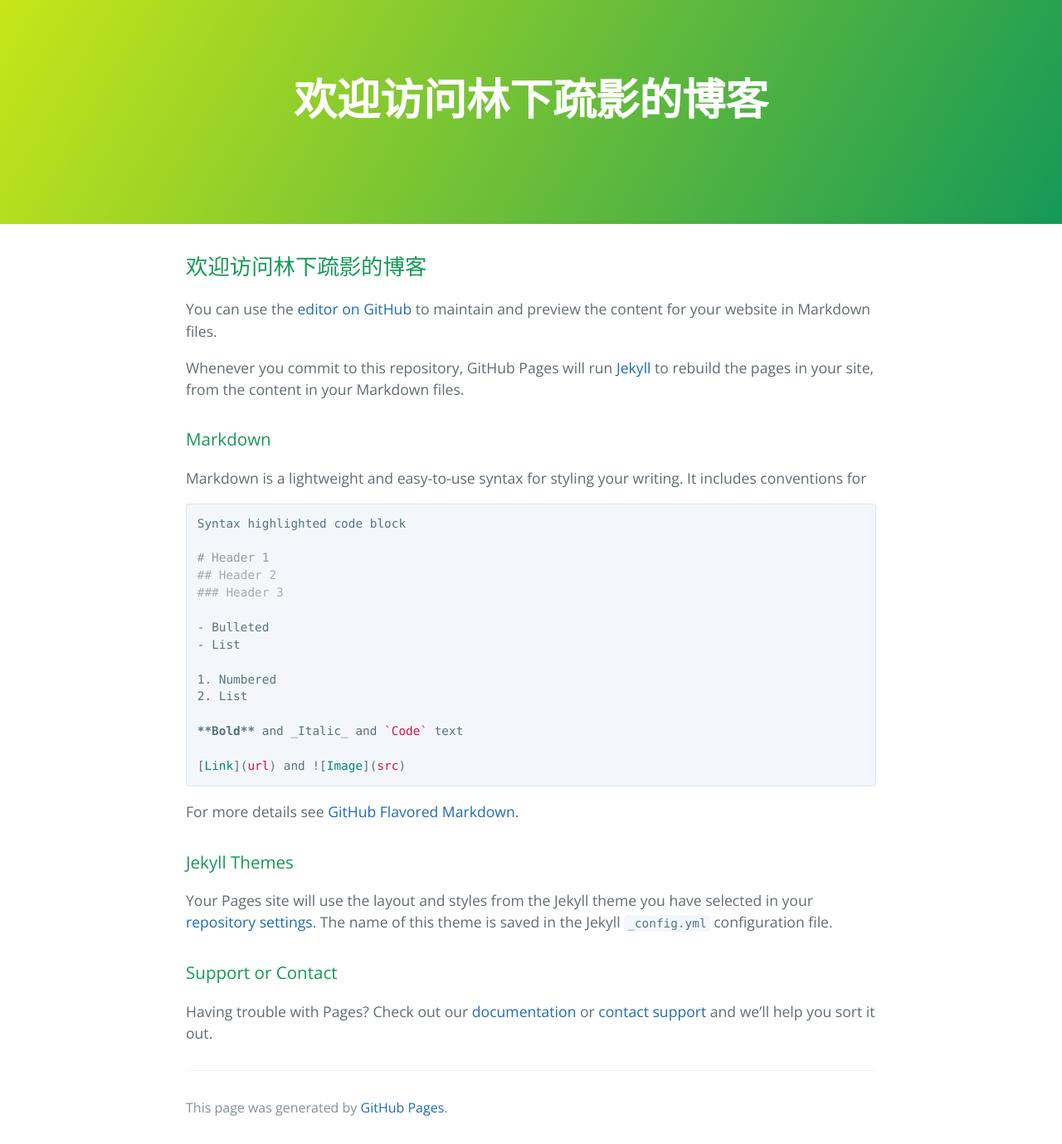
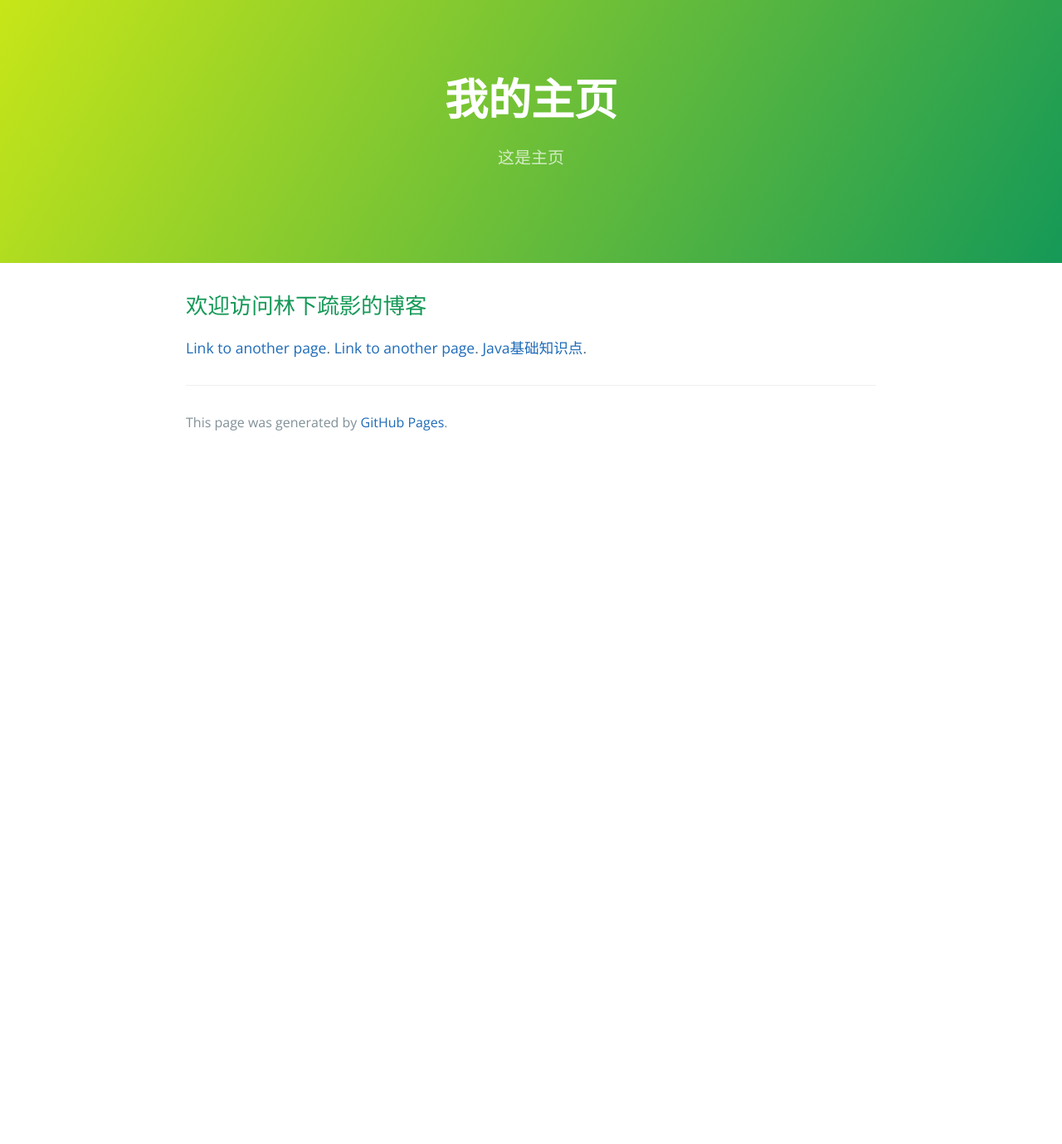
Before and after one commit to 956985106/956985106.github.io, a Jekyll site: the page built from index.md, in a window 1280 px wide. Shown: the whole page at 83% size. Built offline with Jekyll 4.4.1, drawn with Linux system fonts in a browser that asks for light colours; our own code applies the rules of GitHub Pages for plain Markdown files; the repository's description, which GitHub fills in, is left out; after the commit the page ends 900 px from its top, so only the background shows below that.

Commit message:
增加页面

````diff
--- a/index.md
+++ b/index.md
@@ -1,37 +1,10 @@
+---
+layout: default
+title: 我的主页
+description: 这是主页
+---
+
 ## 欢迎访问林下疏影的博客
-
-You can use the [editor on GitHub](https://github.com/956985106/956985106.github.io/edit/main/index.md) to maintain and preview the content for your website in Markdown files.
-
-Whenever you commit to this repository, GitHub Pages will run [Jekyll](https://jekyllrb.com/) to rebuild the pages in your site, from the content in your Markdown files.
-
-### Markdown
-
-Markdown is a lightweight and easy-to-use syntax for styling your writing. It includes conventions for
-
-```markdown
-Syntax highlighted code block
-
-# Header 1
-## Header 2
-### Header 3
-
-- Bulleted
-- List
-
-1. Numbered
-2. List
-
-**Bold** and _Italic_ and `Code` text
-
-[Link](url) and ![Image](src)
-```
-
-For more details see [GitHub Flavored Markdown](https://guides.github.com/features/mastering-markdown/).
-
-### Jekyll Themes
-
-Your Pages site will use the layout and styles from the Jekyll theme you have selected in your [repository settings](https://github.com/956985106/956985106.github.io/settings/pages). The name of this theme is saved in the Jekyll `_config.yml` configuration file.
-
-### Support or Contact
-
-Having trouble with Pages? Check out our [documentation](https://docs.github.com/categories/github-pages-basics/) or [contact support](https://support.github.com/contact) and we’ll help you sort it out.
+[Link to another page](./another-page.html).
+[Link to another page](./about.html).
+[Java基础知识点](./java.html).
````
Also changed, not shown: about.md (added, +12 -0 lines), another-page.md (added, +11 -0 lines), java.md (added, +297 -0 lines).
